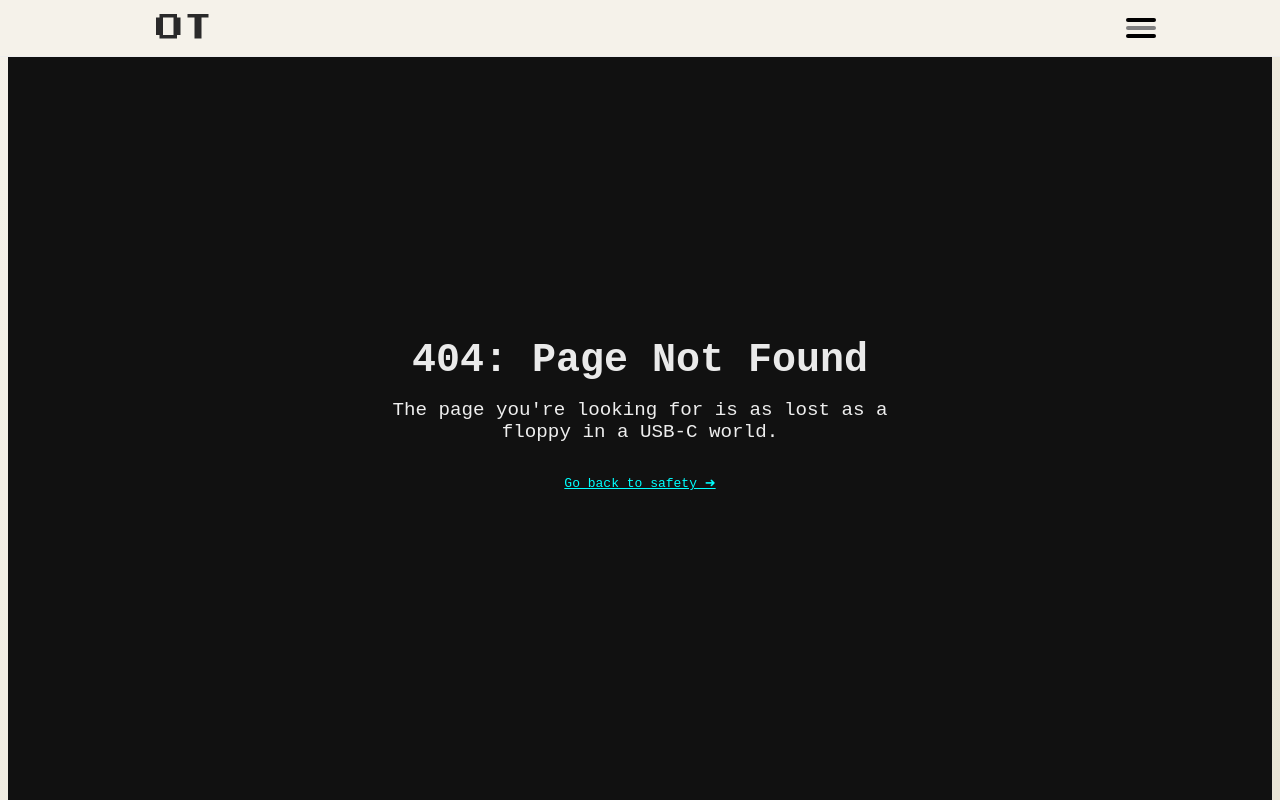
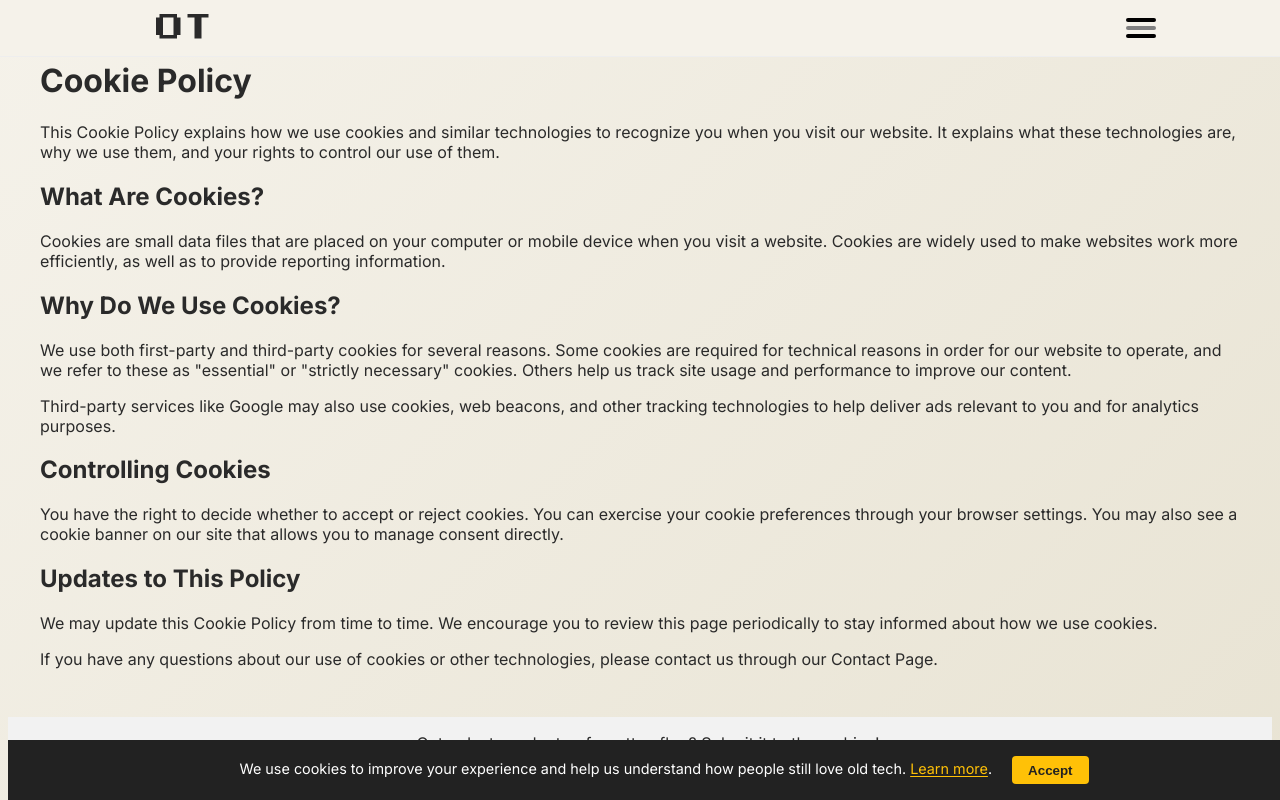
Before and after one commit to chrismsmalley/obsolete-tech-archive, a Next.js app: page /cookie in a window 1280 px wide. Before the commit this address had no page. Shown: the top 800 px of the page. Built offline with nearby package versions, Linux system fonts and the light colour scheme.

Commit message:
adsense updates

```diff
--- /dev/null
+++ b/app/cookie/page.js
@@ -0,0 +1,39 @@
+
+
+export default function CookiePolicyPage() {
+  return (
+    <main style={{ padding: "2rem" }}>
+      <h1>Cookie Policy</h1>
+      <p>
+        This Cookie Policy explains how we use cookies and similar technologies to recognize you when you visit our website. It explains what these technologies are, why we use them, and your rights to control our use of them.
+      </p>
+
+      <h2>What Are Cookies?</h2>
+      <p>
+        Cookies are small data files that are placed on your computer or mobile device when you visit a website. Cookies are widely used to make websites work more efficiently, as well as to provide reporting information.
+      </p>
+
+      <h2>Why Do We Use Cookies?</h2>
+      <p>
+        We use both first-party and third-party cookies for several reasons. Some cookies are required for technical reasons in order for our website to operate, and we refer to these as &quot;essential&quot; or &quot;strictly necessary&quot; cookies. Others help us track site usage and performance to improve our content.
+      </p>
+      <p>
+        Third-party services like Google may also use cookies, web beacons, and other tracking technologies to help deliver ads relevant to you and for analytics purposes.
+      </p>
+
+      <h2>Controlling Cookies</h2>
+      <p>
+        You have the right to decide whether to accept or reject cookies. You can exercise your cookie preferences through your browser settings. You may also see a cookie banner on our site that allows you to manage consent directly.
+      </p>
+
+      <h2>Updates to This Policy</h2>
+      <p>
+        We may update this Cookie Policy from time to time. We encourage you to review this page periodically to stay informed about how we use cookies.
+      </p>
+
+      <p>
+        If you have any questions about our use of cookies or other technologies, please contact us through our <a href="/contact">Contact Page</a>.
+      </p>
+    </main>
+  );
+}
--- a/app/layout.js
+++ b/app/layout.js
@@ -1,6 +1,7 @@
 import './globals.css';
 import Navbar from './src/components/header/navbar';
 import Footer from './src/components/footer/footer';
+import CookieBanner from './src/components/banner/CookieBanner';
 import { Inter } from 'next/font/google';
 
 const inter = Inter({
@@ -60,6 +61,7 @@ export default function RootLayout({ children }) {
           <Navbar />
           <main>{children}</main>
           <Footer />
+          <CookieBanner />
         </div>
       </body>
     </html>
--- /dev/null
+++ b/app/src/components/banner/CookieBanner.js
@@ -0,0 +1,64 @@
+
+
+'use client';
+import { useState, useEffect } from 'react';
+
+export default function CookieBanner() {
+  const [visible, setVisible] = useState(false);
+
+  useEffect(() => {
+    const accepted = localStorage.getItem('cookieAccepted');
+    if (!accepted) {
+      setVisible(true);
+    }
+  }, []);
+
+  const handleAccept = () => {
+    localStorage.setItem('cookieAccepted', 'true');
+    setVisible(false);
+  };
+
+  if (!visible) return null;
+
+  return (
+    <div
+      style={{
+        position: 'fixed',
+        bottom: 0,
+        width: '100%',
+        backgroundColor: '#222',
+        color: 'white',
+        padding: '1rem',
+        fontSize: '0.9rem',
+        zIndex: 9999,
+        textAlign: 'center',
+      }}
+    >
+      <span>
+        We use cookies to improve your experience and help us understand how people still love old tech.{' '}
+        <a
+          href="/cookie"
+          style={{ color: '#ffc107', textDecoration: 'underline' }}
+        >
+          Learn more
+        </a>
+        .
+      </span>{' '}
+      <button
+        onClick={handleAccept}
+        style={{
+          marginLeft: '1rem',
+          padding: '0.4rem 1rem',
+          border: 'none',
+          backgroundColor: '#ffc107',
+          color: '#222',
+          fontWeight: 'bold',
+          cursor: 'pointer',
+          borderRadius: '4px',
+        }}
+      >
+        Accept
+      </button>
+    </div>
+  );
+}
--- a/app/src/components/features/burger_menu.js
+++ b/app/src/components/features/burger_menu.js
@@ -798,6 +798,117 @@ export default function BurgerMenu() {
                     color: 'black',
                   }}
                 >
+                  <Link
+                    role="menuitem"
+                    href="/privacy_policy"
+                    style={{
+                      textDecoration: 'none',
+                      color: 'black',
+                      fontFamily: '"Courier New", Courier, monospace',
+                      fontSize: '0.9rem',
+                      letterSpacing: '0.5px',
+                      textTransform: 'uppercase',
+                      padding: '0.25rem 0.5rem',
+                      display: 'inline-block',
+                      transition: 'color 0.2s ease, transform 0.2s ease',
+                    }}
+                    onClick={() => setIsOpen(false)}
+                    onMouseEnter={e => {
+                      e.currentTarget.style.color = '#2f4f4f';
+                      e.currentTarget.style.transform = 'translateX(5px)';
+                    }}
+                    onMouseLeave={e => {
+                      e.currentTarget.style.color = 'black';
+                      e.currentTarget.style.transform = 'translateX(0)';
+                    }}
+                  >
+                    Privacy Policy
+                  </Link>
+                </li>
+                <li
+                  style={{
+                    fontFamily: '"Courier New", Courier, monospace',
+                    fontWeight: 'normal',
+                    fontSize: '0.9rem',
+                    letterSpacing: '0.5px',
+                    textTransform: 'uppercase',
+                    color: 'black',
+                  }}
+                >
+                  <Link
+                    role="menuitem"
+                    href="/contact"
+                    style={{
+                      textDecoration: 'none',
+                      color: 'black',
+                      fontFamily: '"Courier New", Courier, monospace',
+                      fontSize: '0.9rem',
+                      letterSpacing: '0.5px',
+                      textTransform: 'uppercase',
+                      padding: '0.25rem 0.5rem',
+                      display: 'inline-block',
+                      transition: 'color 0.2s ease, transform 0.2s ease',
+                    }}
+                    onClick={() => setIsOpen(false)}
+                    onMouseEnter={e => {
+                      e.currentTarget.style.color = '#2f4f4f';
+                      e.currentTarget.style.transform = 'translateX(5px)';
+                    }}
+                    onMouseLeave={e => {
+                      e.currentTarget.style.color = 'black';
+                      e.currentTarget.style.transform = 'translateX(0)';
+                    }}
+                  >
+                    Contact
+                  </Link>
+                </li>
+                <li
+                  style={{
+                    fontFamily: '"Courier New", Courier, monospace',
+                    fontWeight: 'normal',
+                    fontSize: '0.9rem',
+                    letterSpacing: '0.5px',
+                    textTransform: 'uppercase',
+                    color: 'black',
+                  }}
+                >
+                                    <Link
+                    role="menuitem"
+                    href="/cookie"
+                    style={{
+                      textDecoration: 'none',
+                      color: 'black',
+                      fontFamily: '"Courier New", Courier, monospace',
+                      fontSize: '0.9rem',
+                      letterSpacing: '0.5px',
+                      textTransform: 'uppercase',
+                      padding: '0.25rem 0.5rem',
+                      display: 'inline-block',
+                      transition: 'color 0.2s ease, transform 0.2s ease',
+                    }}
+                    onClick={() => setIsOpen(false)}
+                    onMouseEnter={e => {
+                      e.currentTarget.style.color = '#2f4f4f';
+                      e.currentTarget.style.transform = 'translateX(5px)';
+                    }}
+                    onMouseLeave={e => {
+                      e.currentTarget.style.color = 'black';
+                      e.currentTarget.style.transform = 'translateX(0)';
+                    }}
+                  >
+                    Cookie Policy
+                  </Link>
+                </li>
+                <li
+                  style={{
+                    fontFamily: '"Courier New", Courier, monospace',
+                    fontWeight: 'normal',
+                    fontSize: '0.9rem',
+                    letterSpacing: '0.5px',
+                    textTransform: 'uppercase',
+                    color: 'black',
+                  }}
+                >
                   <a
                     role="menuitem"
                     href="https://coff.ee/obsoletetecharchive"
```
Also changed, not shown: app/privacy_policy/page.js (+10 -1 lines), app/src/screens/SlugClientPage.js (+19 -0 lines).
